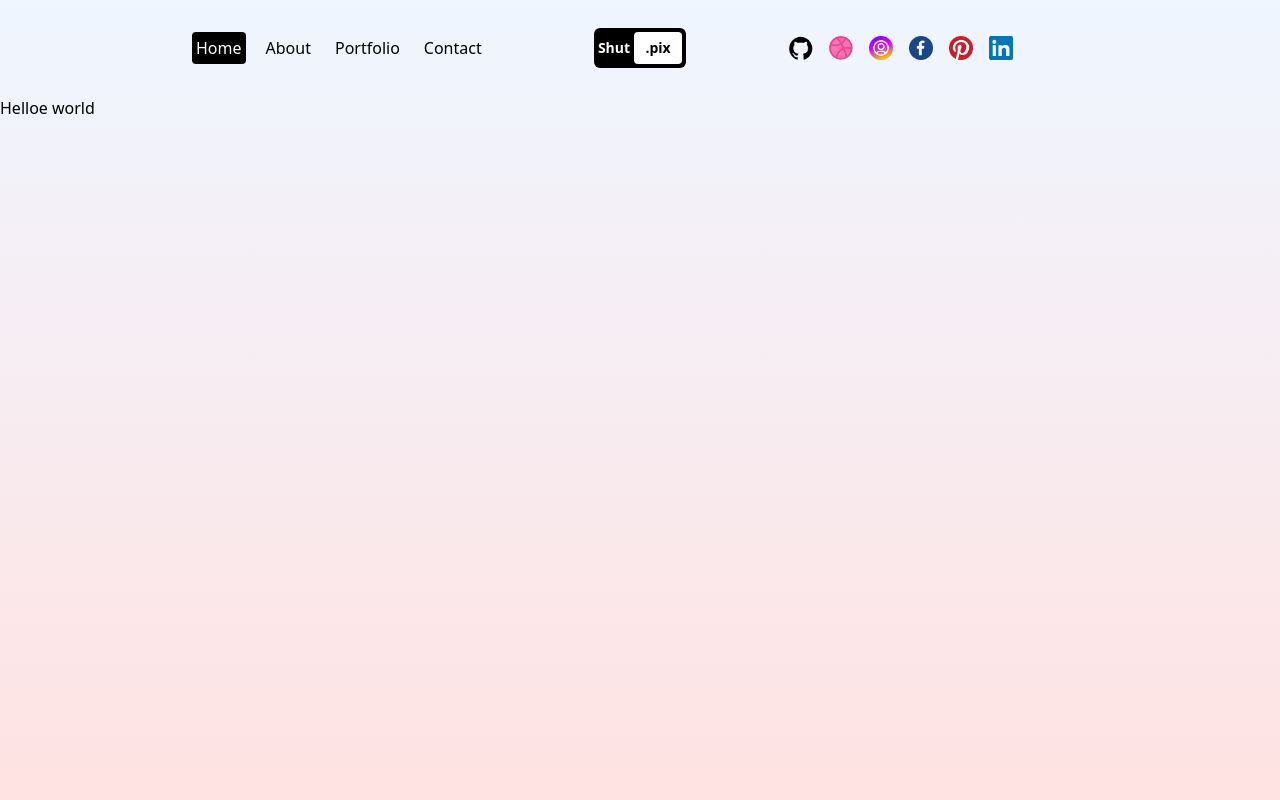
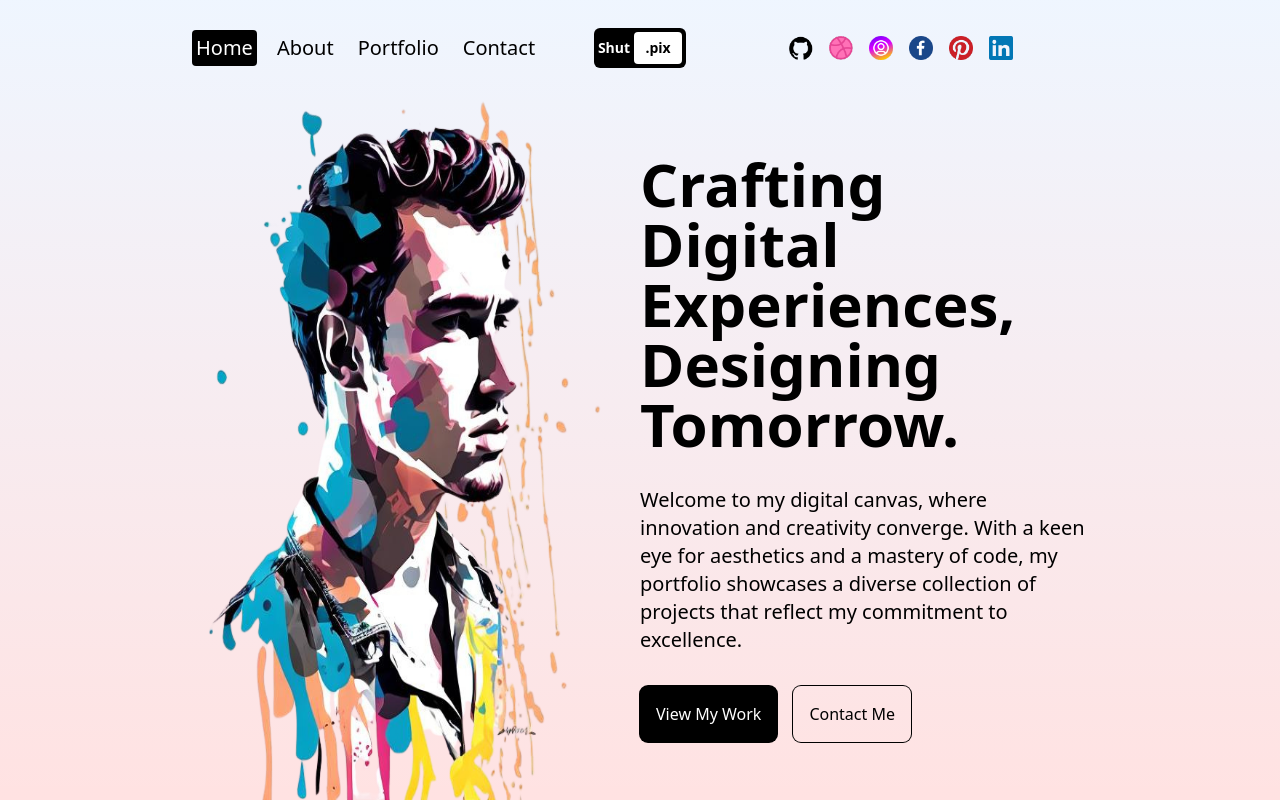
Before and after one commit to vishalmishradev/Portfolio, a Next.js app: page / in a window 1280 px wide. Built offline with nearby package versions, Linux system fonts and the light colour scheme.

Commit message:
home page completed

```diff
--- a/src/app/layout.js
+++ b/src/app/layout.js
@@ -26,7 +26,7 @@
       <body className="min-h-full flex flex-col">
         <div className="w-screen h-screen bg-gradient-to-b from-blue-50 to bg-red-100">
        <div className="h-24"><Navbar/></div>
-       <div className="h-[calac(100vh-6rem)]">
+       <div className="h-[calc(100vh-6rem)]">
         {children}
         </div>
         </div>
--- a/src/app/page.js
+++ b/src/app/page.js
@@ -1,9 +1,38 @@
-import Image from "next/image";
+import React from 'react';
+import Image from 'next/image';
 
-export default function Home() {
+const Homepage = () => {
   return (
-    <div>
-      Helloe world
-    </div>
-  );
+    <div className="h-full flex flex-col lg:flex-row px-4 sm:px-8 md:px-12 lg:px-20 xl:px-48">
+        {/* IMAGE CONTAINER */}
+        <div className="h-1/2 lg:h-full lg:w-1/2 relative">
+          <Image src="/hero.png" alt="" fill className="bg-blackobject-contain" />
+        </div>
+        {/* TEXT CONTAINER */}
+        <div className="h-1/2 lg:h-full lg:w-1/2 flex flex-col gap-8 items-center justify-center">
+          {/* TITLE */}
+          <h1 className="text-4xl md:text-6xl font-bold">
+            Crafting Digital Experiences, Designing Tomorrow.
+          </h1>
+          {/* DESC */}
+          <p className="md:text-xl">
+            Welcome to my digital canvas, where innovation and creativity
+            converge. With a keen eye for aesthetics and a mastery of code, my
+            portfolio showcases a diverse collection of projects that reflect my
+            commitment to excellence.
+          </p>
+          {/* BUTTONS */}
+          <div className="w-full flex gap-4">
+            <button className="p-4 rounded-lg ring-1 ring-black bg-black text-white">
+              View My Work
+            </button>
+            <button className="p-4 rounded-lg ring-1 ring-black">
+              Contact Me
+            </button>
+          </div>
+        </div>
+      </div>
+  )
 }
+
+export default Homepage
--- a/src/components/navLink.jsx
+++ b/src/components/navLink.jsx
@@ -5,7 +5,6 @@
 
 const NavLink = ({ link }) => {
     const pathName = usePathname();
-    console.log(pathName);
     return (
         <Link className={`rounded p-1 ${pathName ===link.url && "bg-black text-white"}`} href={link.url}>
             {link.title}</Link>
--- a/src/components/navbar.jsx
+++ b/src/components/navbar.jsx
@@ -15,7 +15,7 @@
   const [open, setOpen] = useState(false);
 
   return (
-    <div className='h-full flex items-center justify-between px-4 sm:px-8 md:px-12 lg:px-20 xl:px-48'>
+    <div className='h-full flex items-center justify-between px-4 sm:px-8 md:px-12 lg:px-20 xl:px-48 text-xl'>
       <div className='hidden md:flex gap-4 w-1/3'>
         {
           links.map(link => (
@@ -24,7 +24,7 @@
         }
       </div>
       {/*Logo*/}
-      <div className='md:hidden lg:flex w-1/3 justify-center'>
+      <div className='md:hidden lg:flex xl:w-1/3 xl:justify-center'>
         <Link href="/"
           className='text-sm bg-black rounded-md p-1 font-semibold flex items-center justify-center'>
           <span className='text-white mr-1'>Shut</span>
```
